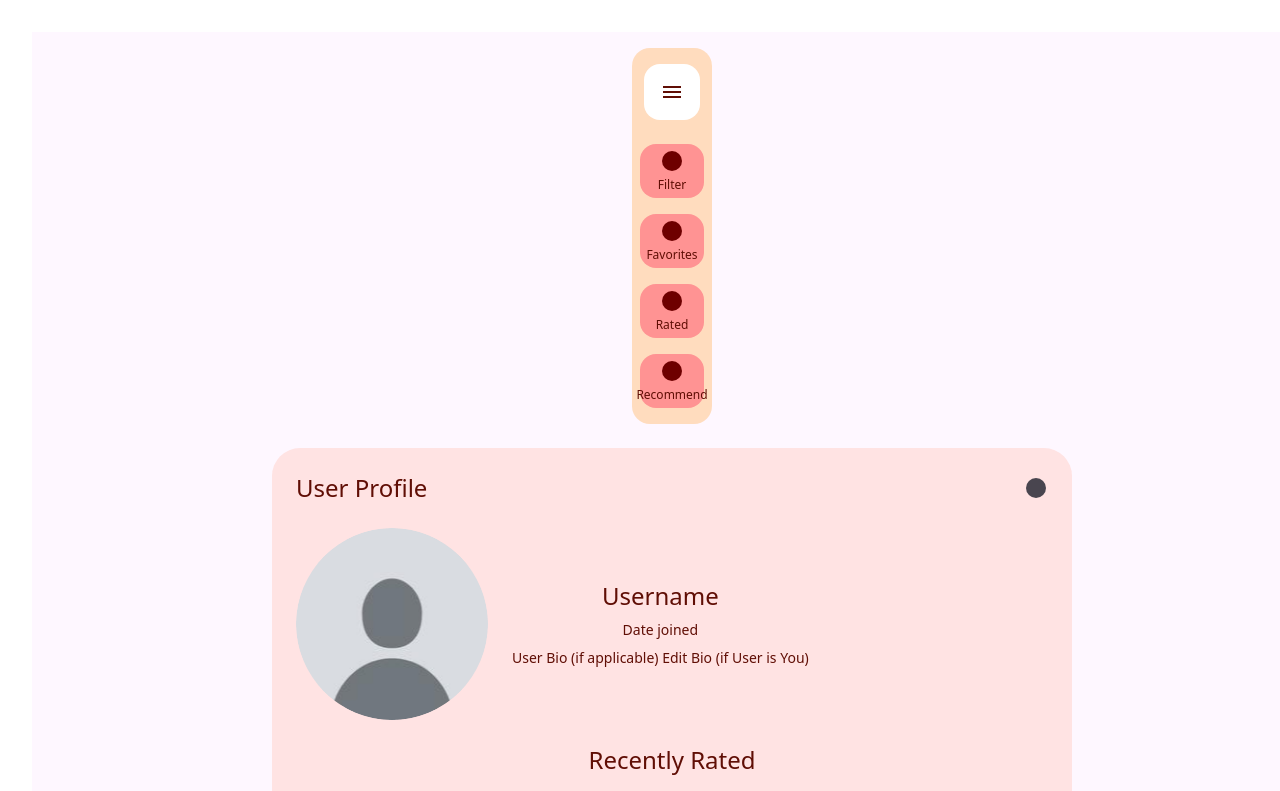
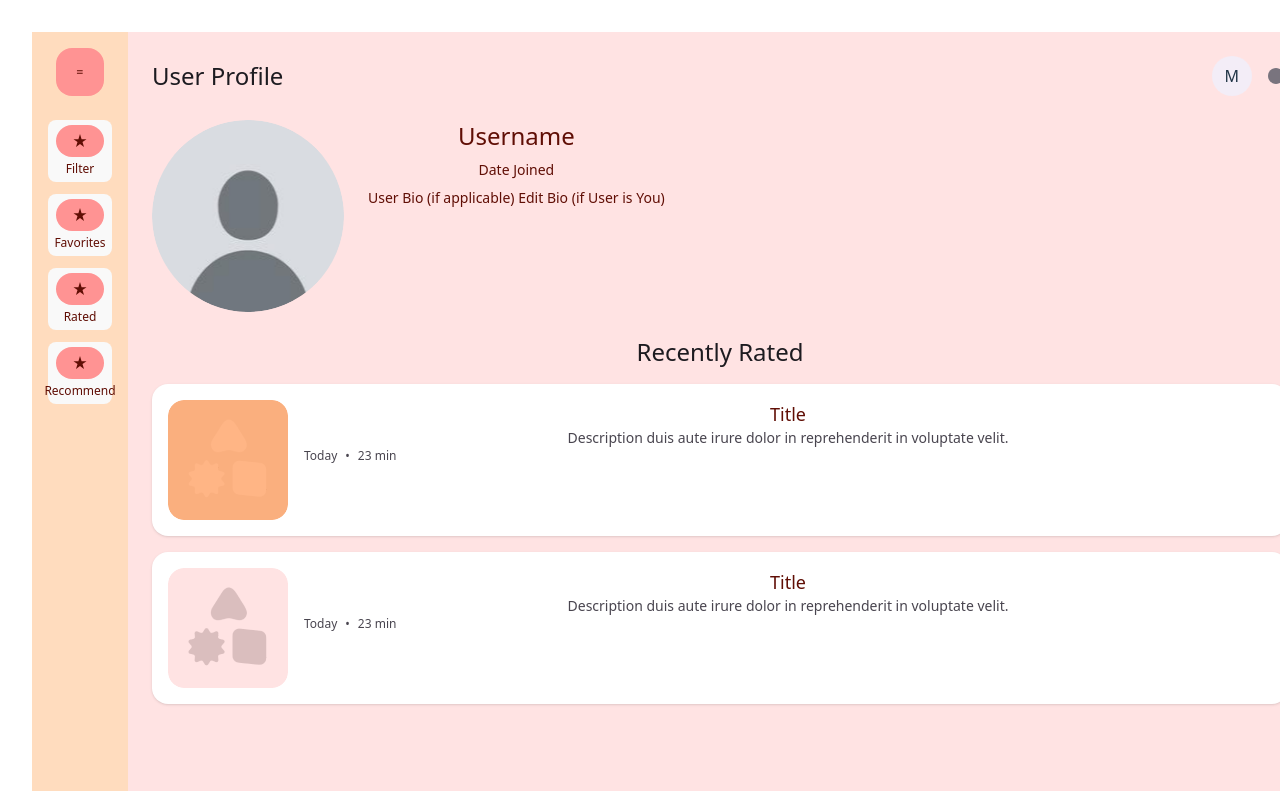
Before and after one commit to riveraacevedor/Project496, a React (Vite) app: page / in a window 1280 px wide. Shown: the top 791 px of the page. Built offline with nearby package versions, Linux system fonts and the light colour scheme.

Commit message:
Update Profile.jsx

```diff
--- a/src/components/Profile.jsx
+++ b/src/components/Profile.jsx
@@ -3,12 +3,63 @@ import React from "react";
 
 export default function Profile() {
   return (
-    <div className="min-h-screen min-w-screen bg-[#FEF7FF] text-[#600E05] font-roboto flex flex-col items-center p-4">
+    <div className="flex min-h-screen w-full bg-[#FEF7FF]">
       {/* Sidebar */}
-      <div className="flex flex-col bg-[#FFDCBE] rounded-[18px] w-20 py-4 px-2 gap-6">
-        <div className="flex justify-center">
-          <div className="w-14 h-14 flex items-center justify-center rounded-2xl bg-white">
-            {/* Menu Icon */}
+      <div className="flex flex-col bg-[#FFDCBE] w-24 p-4 gap-6 items-center">
+        {/* Top Menu Icon */}
+        <button className="flex items-center justify-center w-12 h-12 rounded-2xl bg-[#FF9393]">
+          <svg
+            width="24"
+            height="24"
+            viewBox="0 0 24 24"
+            fill="none"
+            xmlns="http://www.w3.org/2000/svg"
+          >
+            <path
+              d="M3 18V16H21V18H3ZM3 13V11H21V13H3ZM3 8V6H21V8H3Z"
+              fill="#600E05"
+            />
+          </svg>
+        </button>
+
+        {/* Sidebar Buttons */}
+        <div className="flex flex-col gap-3 items-center w-full">
+          {["Filter", "Favorites", "Rated", "Recommend"].map((label) => (
+            <button
+              key={label}
+              className="flex flex-col items-center w-full gap-1 py-1"
+            >
+              <div className="flex justify-center items-center w-12 h-8 rounded-2xl bg-[#FF9393]">
+                <svg
+                  width="24"
+                  height="24"
+                  viewBox="0 0 24 24"
+                  fill="none"
+                  xmlns="http://www.w3.org/2000/svg"
+                  className="w-6 h-6"
+                >
+                  {/* Placeholder path */}
+                  <path
+                    d="M8 18L12 14.95L16 18L14.5 13.05L18.5 10.2H13.6L12 5L10.4 10.2H5.5L9.5 13.05L8 18Z"
+                    fill="#600E05"
+                  />
+                </svg>
+              </div>
+              <p className="text-xs text-[#600E05] font-medium">{label}</p>
+            </button>
+          ))}
+        </div>
+      </div>
+
+      {/* Main Content */}
+      <div className="flex-1 flex flex-col gap-6 p-6 bg-[#FFE3E3] relative">
+        {/* Header */}
+        <div className="flex justify-between items-center w-full">
+          <h1 className="text-2xl text-[#1D1B20] font-roboto">User Profile</h1>
+          <div className="flex items-center gap-3">
+            <button className="w-10 h-10 bg-[#F3EDF7] rounded-full flex items-center justify-center">
+              M
+            </button>
             <svg
               width="24"
               height="24"
@@ -18,66 +69,24 @@ export default function Profile() {
               className="w-6 h-6"
             >
               <path
-                d="M3 18V16H21V18H3ZM3 13V11H21V13H3ZM3 8V6H21V8H3Z"
-                fill="#600E05"
+                d="M12 4C7.58 4 4 7.58 4 12C4 16.42 7.58 20 12 20C16.42 20 20 16.42 20 12C20 7.58 16.42 4 12 4Z"
+                fill="#79747E"
               />
             </svg>
           </div>
         </div>
 
-        {/* Sidebar Buttons */}
-        <div className="flex flex-col gap-4">
-          {["Filter", "Favorites", "Rated", "Recommend"].map((label, idx) => (
-            <button
-              key={idx}
-              className="flex flex-col items-center gap-1 px-2 py-1 bg-[#FF9393] rounded-2xl w-full"
-            >
-              <svg
-                width="24"
-                height="24"
-                viewBox="0 0 24 24"
-                fill="none"
-                xmlns="http://www.w3.org/2000/svg"
-                className="w-6 h-6"
-              >
-                {/* Simplified icon for brevity */}
-                <circle cx="12" cy="12" r="10" fill="#6E0000" />
-              </svg>
-              <span className="text-xs font-medium">{label}</span>
-            </button>
-          ))}
-        </div>
-      </div>
-
-      {/* Main Content */}
-      <div className="flex flex-col w-full max-w-[800px] bg-[#FFE3E3] rounded-[28px] mt-6 p-6 gap-6">
-        {/* Header */}
-        <div className="flex justify-between items-center">
-          <h1 className="text-2xl font-normal">User Profile</h1>
-          <div className="flex gap-4 items-center">
-            {/* Header icons */}
-            <svg
-              width="24"
-              height="24"
-              viewBox="0 0 24 24"
-              className="w-6 h-6"
-            >
-              <circle cx="12" cy="12" r="10" fill="#49454F" />
-            </svg>
-          </div>
-        </div>
-
         {/* User Info */}
-        <div className="flex gap-6 items-center">
+        <div className="flex gap-6">
           <img
             src="/Ellipse1.png"
-            alt="Profile"
+            alt="User"
             className="w-48 h-48 rounded-full"
           />
-          <div className="flex flex-col gap-2">
-            <p className="text-2xl font-medium">Username</p>
-            <p className="text-sm font-medium">Date joined</p>
-            <p className="text-sm">
+          <div className="flex flex-col justify-start gap-2">
+            <p className="text-2xl text-[#600E05] font-roboto">Username</p>
+            <p className="text-sm text-[#600E05] font-medium">Date Joined</p>
+            <p className="text-sm text-[#600E05]">
               User Bio (if applicable) Edit Bio (if User is You)
             </p>
           </div>
@@ -85,28 +94,29 @@ export default function Profile() {
 
         {/* Recently Rated */}
         <div className="flex flex-col gap-4">
-          <h2 className="text-2xl font-normal">Recently Rated</h2>
-
+          <h2 className="text-2xl text-[#1D1B20] font-roboto">Recently Rated</h2>
+          <div className="flex flex-col gap-4">
+            {/* Single Review Card */}
             {[1, 2].map((item) => (
               <div
                 key={item}
-              className="flex gap-4 items-start bg-white rounded-2xl p-4 shadow-sm"
+                className="flex items-start gap-4 bg-white p-4 rounded-2xl shadow"
               >
                 <img
-                src={`/Image${item === 2 ? "(1)" : ""}.png`}
-                alt="Item"
+                  src={`/Image${item === 1 ? "" : "(1)"}.png`}
+                  alt="Review"
                   className="w-30 h-30 rounded-2xl"
                 />
                 <div className="flex flex-col justify-between w-full">
-                <p className="text-lg font-normal">Title</p>
+                  <div>
+                    <p className="text-lg font-roboto text-[#600E05]">Title</p>
                     <p className="text-sm text-[#49454F]">
-                  Description duis aute irure dolor in reprehenderit in
-                  voluptate velit.
+                      Description duis aute irure dolor in reprehenderit in voluptate
+                      velit.
                     </p>
-                <div className="flex gap-2 text-xs text-[#49454F]">
-                  <span>Today</span>
-                  <span>•</span>
-                  <span>23 min</span>
+                  </div>
+                  <div className="flex items-center gap-2 text-xs text-[#49454F]">
+                    <span>Today</span>•<span>23 min</span>
                   </div>
                 </div>
               </div>
@@ -114,5 +124,6 @@ export default function Profile() {
           </div>
         </div>
       </div>
+    </div>
   );
 }
```
Lines whose indentation alone changed are shown as unchanged.
